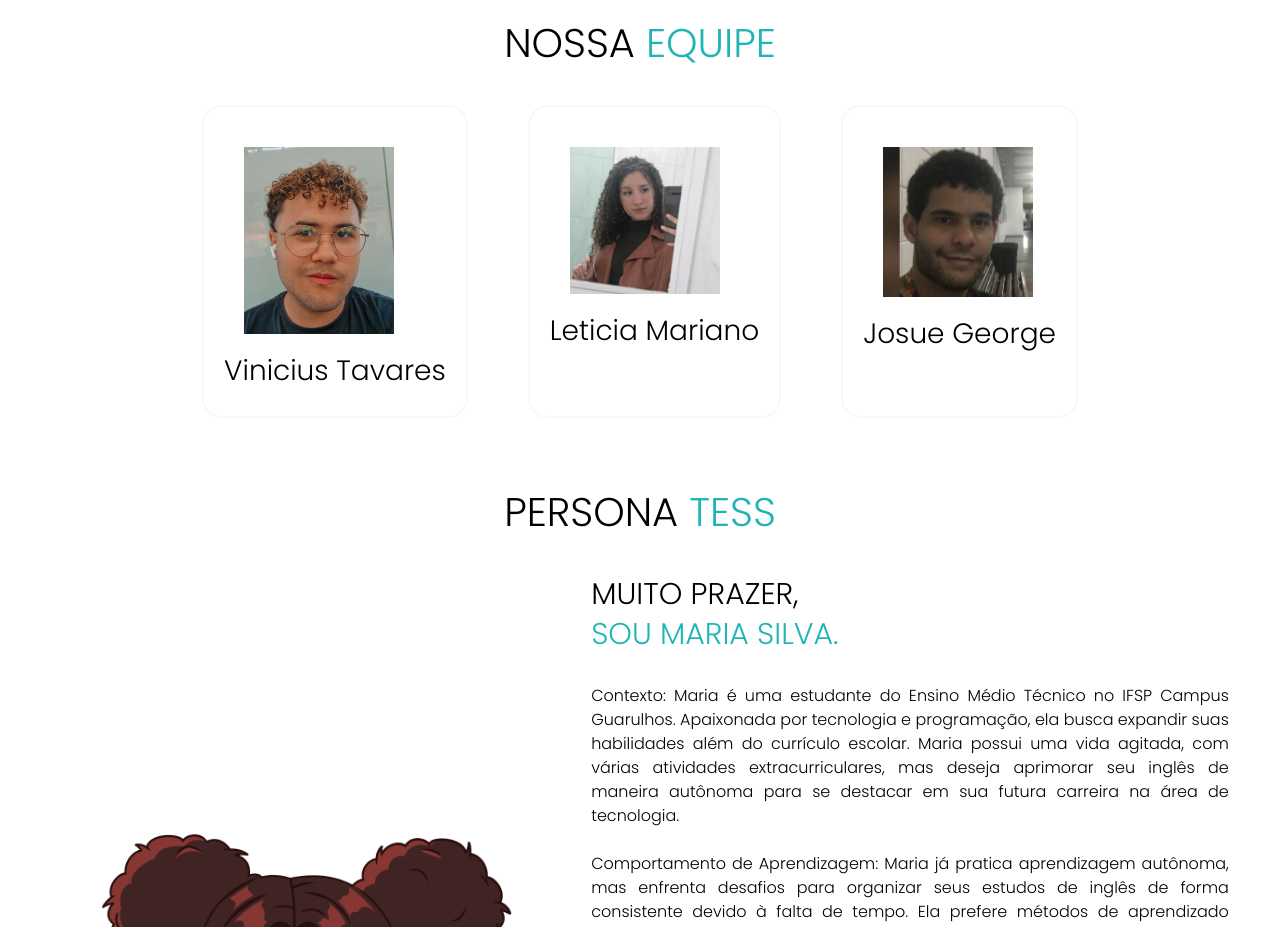
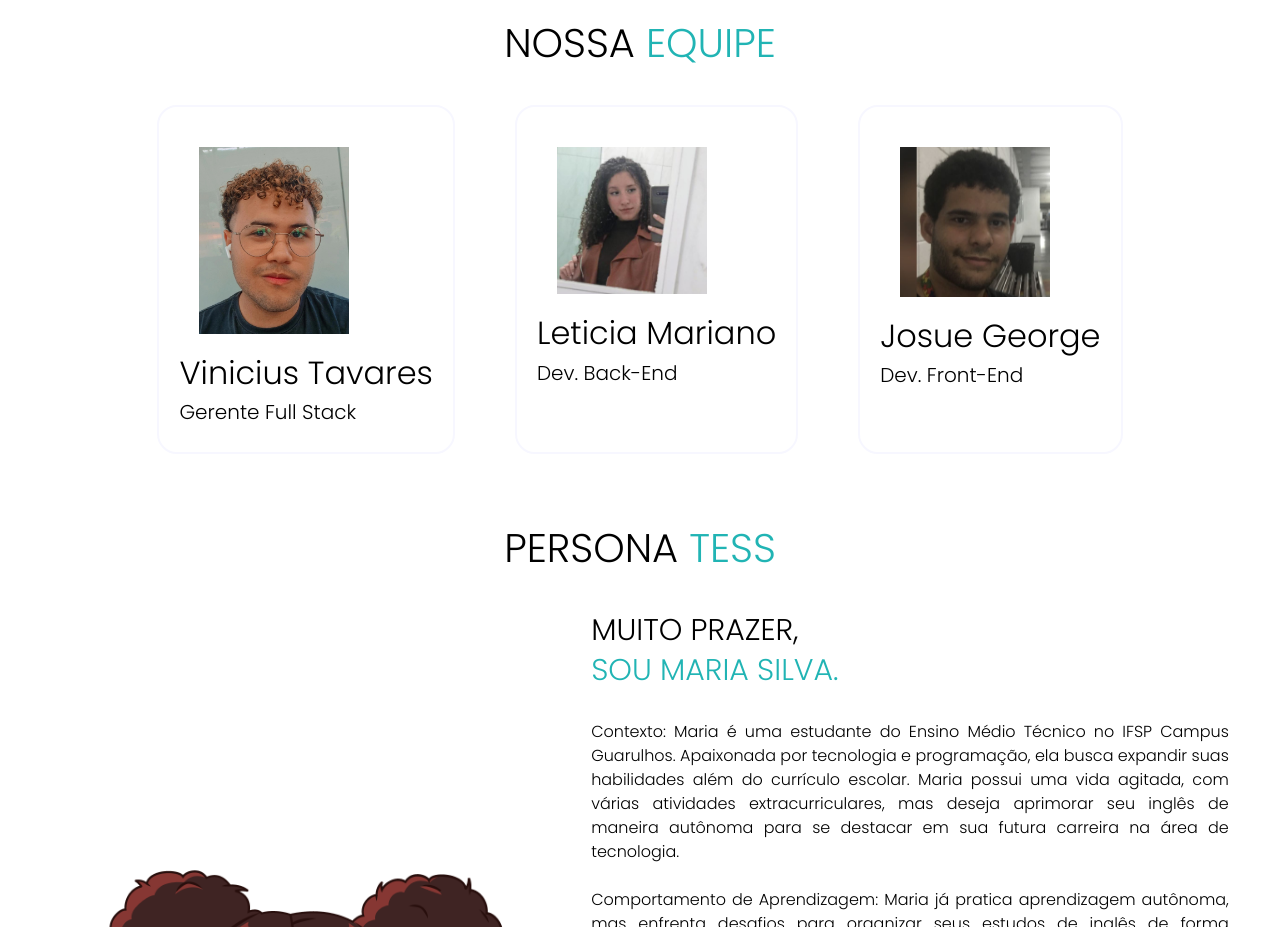
Before and after one commit to ViniciusSTifsp/tess_empresa, a plain HTML site: page index.html in a window 1280 px wide. Shown: the part 1200-2127 px from the top of the page. Drawn offline with nearby package versions, Linux system fonts and the light colour scheme.

Commit message:
adição de competências em EQUIPE

```diff
--- a/index.html
+++ b/index.html
@@ -111,19 +111,22 @@
                         <div class="imagem-vini">
                             <img src="images/IMG_20231106_142002_123.jpg" class="image-fluid" alt="">
                         </div>
-                        <h3>Vinicius Tavares</h3>
+                        <h2>Vinicius Tavares</h2>
+                        <h3 style="font-size: 20px;">Gerente Full Stack</h3>
                     </div><!--especialidades-box-->
                     <div class="especialidades-box">
                         <div class="imagem-vini">
                             <img src="images/WhatsApp Image 2023-12-15 at 13.03.48.jpeg" class="image-fluid" alt="">
                         </div>
-                        <h3>Leticia Mariano</h3>
+                        <h2>Leticia Mariano</h2>
+                        <h3 style="font-size: 20px;">Dev. Back-End</h3>
                     </div><!--especialidades-box-->
                     <div class="especialidades-box">
                         <div class="imagem-vini">
                             <img src="images/WhatsApp Image 2023-12-15 at 13.03.04.jpeg" class="image-fluid" alt="">
                         </div>
-                        <h3>Josue George</h3>
+                        <h2>Josue George</h2>
+                        <h3 style="font-size: 20px;">Dev. Front-End</h3>
                     </div><!--especialidades-box-->
                 </div>
             </div>
```
